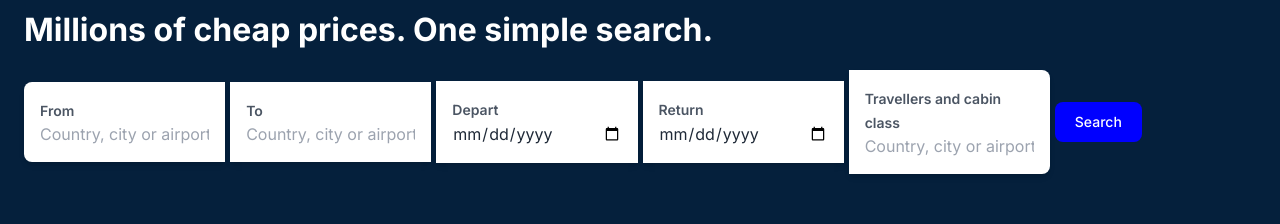
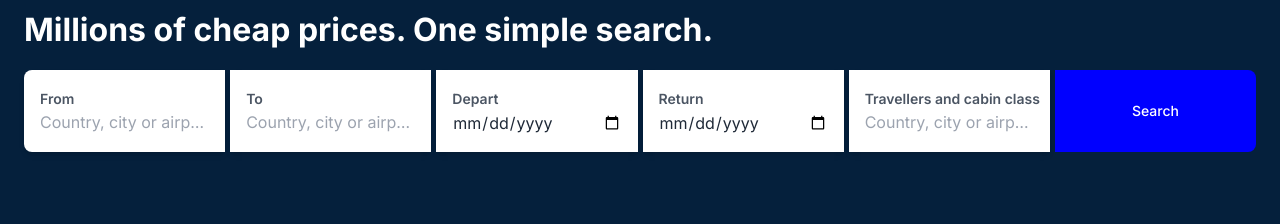
Before and after one commit to issc-Swapnil/nextjs-app-router, a Next.js app: page / in a window 1280 px wide. Shown: the part 138-362 px from the top of the page. Built offline with nearby package versions, Linux system fonts and the light colour scheme.

Commit message:
UI Fixed

```diff
--- a/src/app/components/searchBox.tsx
+++ b/src/app/components/searchBox.tsx
@@ -12,8 +12,8 @@ const FlightSearchBar = () => {
     };
 
     return (
-        <div className="grid grid-cols-1 gap-[5px] w-full relative items-center  sm:grid-cols-2 md:grid-cols-6">
-            <div className="bg-white p-4 rounded-l-lg shadow-md cursor-pointer">
+        <div className="grid grid-cols-1  w-full h-full gap-[5px] relative items-center  sm:grid-cols-1 md:grid-cols-6">
+            <div className="bg-white p-4 h-full rounded-l-lg shadow-md cursor-pointer">
                 <label htmlFor="autosuggest" className="text-gray-600 text-sm font-semibold py-2 pointer-events-none">From</label>
                 <input
                     id="autosuggest"
@@ -22,10 +22,14 @@ const FlightSearchBar = () => {
                     placeholder="Country, city or airport"
                 />
                 {/* <div className="absolute top-full left-0 z-10 bg-white border border-gray-300 rounded-md shadow-md mt-1">
-                    <div className="p-2 cursor-pointer hover:bg-gray-100">Suggestion 1</div>
+                    {
+                        [0, 1, 2, 3, 4, 5].map(() => (
+                            <div className="p-2 cursor-pointer hover:bg-gray-100">Suggestion 1</div>
+                        ))
+                    }
                 </div> */}
             </div>
-            <div className="bg-white p-4 shadow-md cursor-pointer">
+            <div className="bg-white p-4 h-full shadow-md cursor-pointer">
                 <label htmlFor="autosuggest" className="text-gray-600 text-sm font-semibold py-2 pointer-events-none">To</label>
                 <input
                     id="autosuggest"
@@ -37,7 +41,7 @@ const FlightSearchBar = () => {
                     <div className="p-2 cursor-pointer hover:bg-gray-100">Suggestion 1</div>
                 </div> */}
             </div>
-            <div className="bg-white p-4 shadow-md cursor-pointer">
+            <div className="bg-white p-4 h-full shadow-md cursor-pointer">
                 <label htmlFor="autosuggest" className="text-gray-600 text-sm font-semibold py-2 pointer-events-none">Depart</label>
                 <input
                     id="autosuggest"
@@ -49,7 +53,7 @@ const FlightSearchBar = () => {
                     <div className="p-2 cursor-pointer hover:bg-gray-100">Suggestion 1</div>
                 </div> */}
             </div>
-            <div className="bg-white p-4 shadow-md cursor-pointer">
+            <div className="bg-white p-4 h-full shadow-md cursor-pointer">
                 <label htmlFor="autosuggest" className="text-gray-600 text-sm font-semibold py-2 pointer-events-none">Return</label>
                 <input
                     id="autosuggest"
@@ -61,8 +65,10 @@ const FlightSearchBar = () => {
                     <div className="p-2 cursor-pointer hover:bg-gray-100">Suggestion 1</div>
                 </div> */}
             </div>
-            <div className="bg-white p-4 shadow-md cursor-pointer rounded-r-lg">
-                <label htmlFor="autosuggest" className="text-gray-600 text-sm font-semibold py-2 pointer-events-none"> Travellers and cabin class</label>
+            <div className="bg-white p-4 h-full shadow-md cursor-pointer">
+                <label htmlFor="autosuggest"
+                    className="text-gray-600 text-sm font-semibold py-2 pointer-events-none overflow-hidden whitespace-nowrap overflow-ellipsis">
+                    Travellers and cabin class</label>
                 <input
                     id="autosuggest"
                     type="text"
@@ -73,10 +79,7 @@ const FlightSearchBar = () => {
                     <div className="p-2 cursor-pointer hover:bg-gray-100">Suggestion 1</div>
                 </div> */}
             </div>
-            <div>
-                <button className='text-white bg-[#0000ff] focus:ring-4 focus:ring-[#0000ff] font-medium rounded-lg text-sm px-4
-                lg:px-5 py-2 lg:py-2.5 mr-2 focus:outline-none'>Search</button>
-            </div>
+            <button className='text-white bg-[#0000ff] focus:ring-4 focus:ring-[#0000ff] font-medium rounded-r-lg  h-full text-sm p-4 focus:outline-none'>Search</button>
         </div>
 
     );
--- a/src/app/globals.css
+++ b/src/app/globals.css
@@ -1,3 +1,9 @@
 @tailwind base;
 @tailwind components;
 @tailwind utilities;
+
+label , input{
+    overflow: hidden;
+    text-overflow: ellipsis;
+    white-space: nowrap;
+}
```
